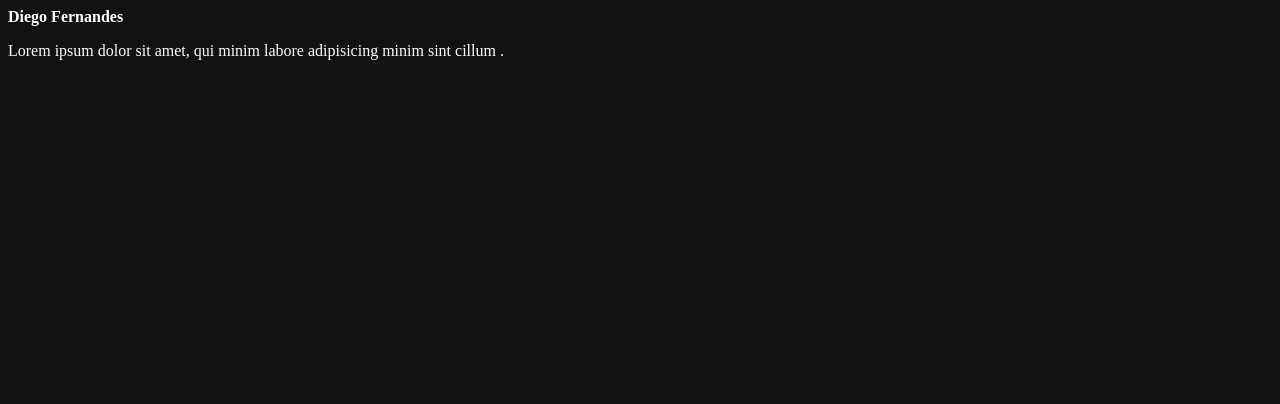
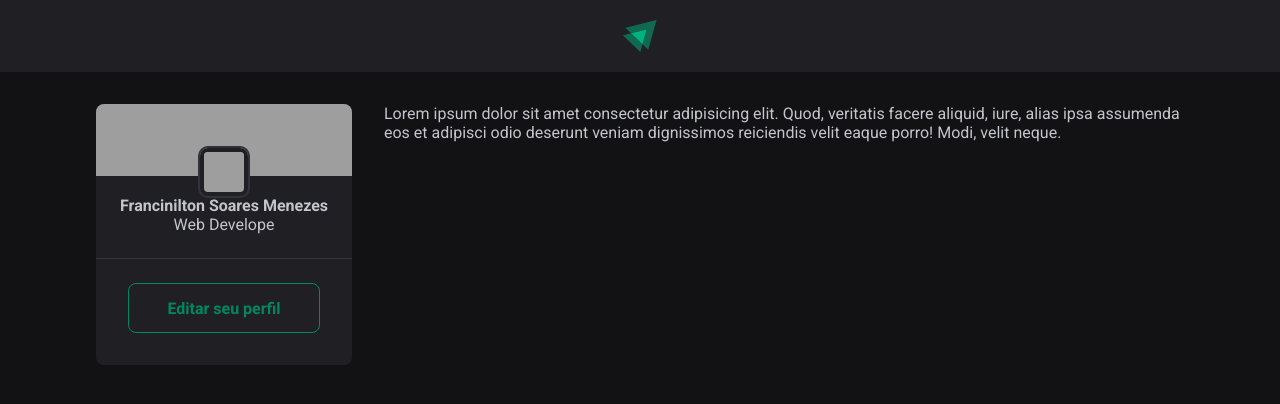
Before and after one commit to franciniltonsoaresmenzes/ignite-feed, a React (Vite) app: page / in a window 1280 px wide. Shown: the top 404 px of the page. Built offline with nearby package versions, Linux system fonts and the light colour scheme; grey boxes are pictures that could not be loaded.

Commit message:
setup inicial

```diff
--- a/index.html
+++ b/index.html
@@ -2,9 +2,15 @@
 <html lang="en">
   <head>
     <meta charset="UTF-8" />
+
+    <link rel="preconnect" href="https://fonts.googleapis.com">
+    <link rel="preconnect" href="https://fonts.gstatic.com" crossorigin>
+
     <link rel="icon" type="image/svg+xml" href="/vite.svg" />
     <meta name="viewport" content="width=device-width, initial-scale=1.0" />
-    <title>Vite + React</title>
+
+    <link href="https://fonts.googleapis.com/css2?family=Roboto:wght@400;700&display=swap" rel="stylesheet">
+    <title>Ignite Feed</title>
   </head>
   <body>
     <div id="root"></div>
--- a/src/App.jsx
+++ b/src/App.jsx
@@ -1,15 +1,19 @@
+import { Header } from "./components/Header"
 import { Post } from "./Post"
 
-import "./styles.css"
+import styles from "./App.module.css"
+import "./global.css"
+import { Sidebar } from "./components/Sidebar"
 
 export function App() {
 
   return (
     <div>
-      <Post
-        author="Diego Fernandes"
-        content="Lorem ipsum dolor sit amet, qui minim labore adipisicing minim sint cillum ."
-      />
+      <Header/>
+      <div className={styles.wrapper}>
+        <Sidebar/>
+        <main>Lorem ipsum dolor sit amet consectetur adipisicing elit. Quod, veritatis facere aliquid, iure, alias ipsa assumenda eos et adipisci odio deserunt veniam dignissimos reiciendis velit eaque porro! Modi, velit neque.</main>
+      </div>
     </div>
   )
 }
--- /dev/null
+++ b/src/App.module.css
@@ -0,0 +1,10 @@
+.wrapper {
+  max-width: 70rem;
+	margin: 2rem auto;
+	padding: 0 1rem;
+
+	display: grid;
+	grid-template-columns: 256px 1fr;
+	gap: 2rem;
+	align-items: flex-start;
+}
--- /dev/null
+++ b/src/global.css
@@ -0,0 +1,31 @@
+:root {
+  --white: #fff;
+
+  --gray-100: #e1e1e6;
+  --gray-300: #c4c4cc;
+  --gray-400: #8d8d99;
+  --gray-600: #323238;
+  --gray-700: #29292e;
+  --gray-800: #202024;
+  --gray-900: #121214;
+
+  --green-500: #00875f;
+}
+
+* {
+  margin: 0;
+  padding: 0;
+  box-sizing: border-box;
+}
+
+body {
+  background-color: var(--gray-900);
+  color: var(--gray-300);
+  -webkit-font-smoothing: antialiased;
+}
+
+body, input, textarea, button {
+  font-family: 'Roboto', sans-serif;
+  font-weight: 400;
+  font-size: 1rem;
+}
--- a/src/styles.css
+++ /dev/null
@@ -1,4 +0,0 @@
-body {
-  background-color: #121214;
-  color: #fff;
-}
```
Also changed, not shown: src/assets/ignite-logo.svg (added).
